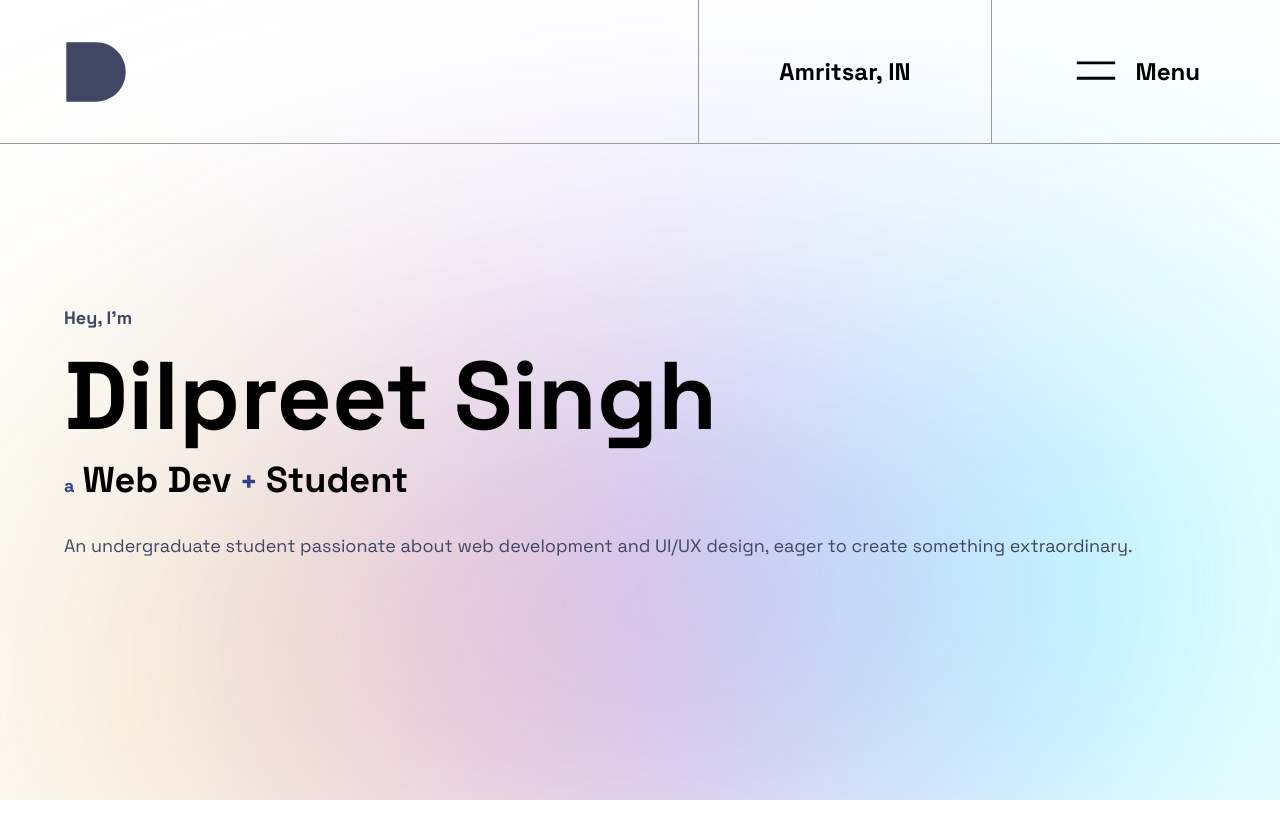
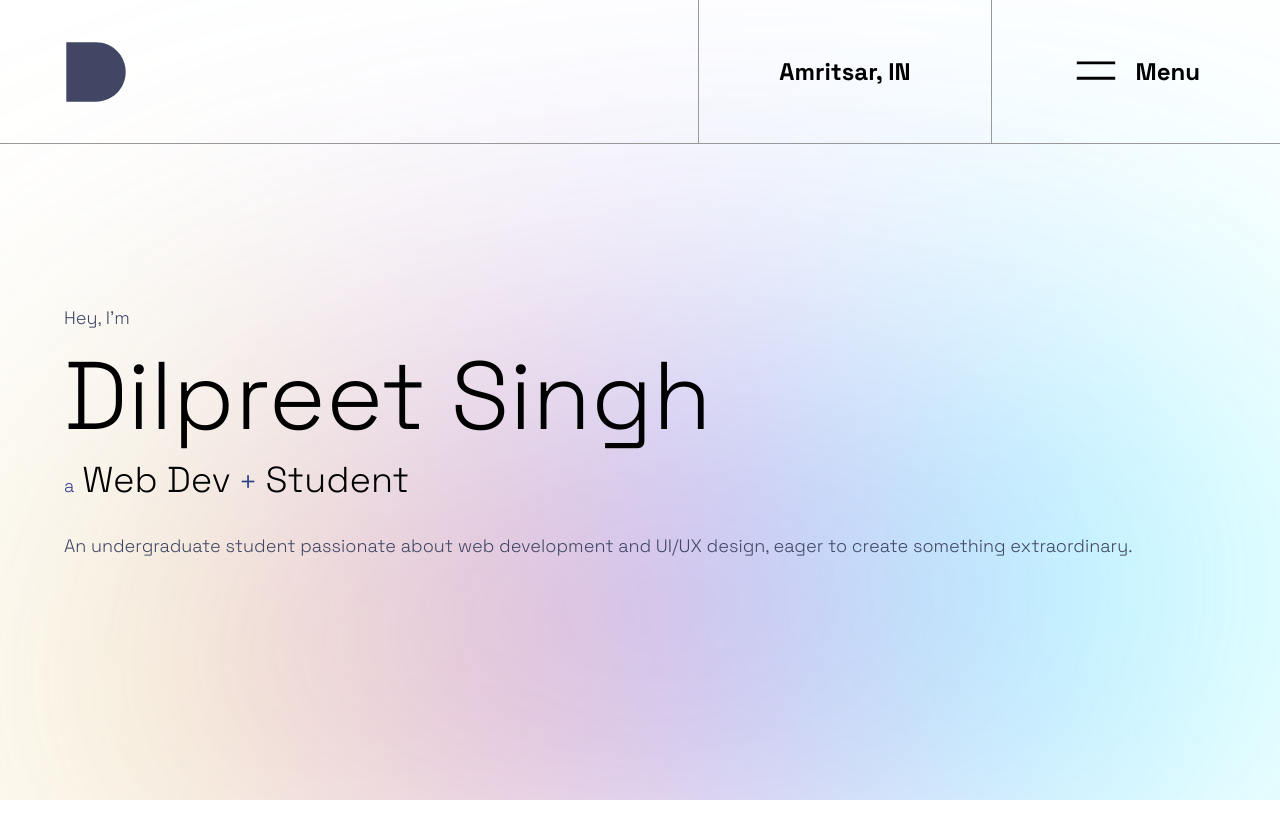
Before and after one commit to dilpreetsinghaulakh/Portfolio, a Next.js app: page / in a window 1280 px wide. Shown: the top 838 px of the page. Built offline with nearby package versions, Linux system fonts and the light colour scheme.

Commit message:
refactor: Update HeroSection component to use font-thin instead of font-bold for the heading and subheading.
Update animation delays for faster loading.

```diff
--- a/src/components/Home/HeroSection.tsx
+++ b/src/components/Home/HeroSection.tsx
@@ -40,7 +40,7 @@ export default function HeroSection() {
             y: 0,
             opacity: 1,
             duration: 0.7,
-            delay: 1 + index * 0.5,
+            delay: index * 0.5,
           }
         );
       });
@@ -54,7 +54,7 @@ export default function HeroSection() {
         {
           opacity: 1,
           duration: 1,
-          delay: 2,
+          delay: 1,
           stagger: 0.2,
         }
       );
@@ -182,7 +182,7 @@ export default function HeroSection() {
 
   const Heading = () => {
     return (
-      <div className="text-lg font-bold flex flex-col gap-4">
+      <div className="text-lg font-thin flex flex-col gap-4">
         <h3 id="anim-appear-top" className="text-secondary-100 opacity-0">
           Hey, I'm
         </h3>
@@ -212,7 +212,7 @@ export default function HeroSection() {
 
   const Subheading = () => {
     return (
-      <p id="anim-appear" className="text-secondary-100 xl:text-lg opacity-0">
+      <p id="anim-appear" className="text-secondary-100 xl:text-lg font-thin opacity-0">
         An undergraduate student passionate about web development and UI/UX
         design, eager to create something extraordinary.
       </p>
```
